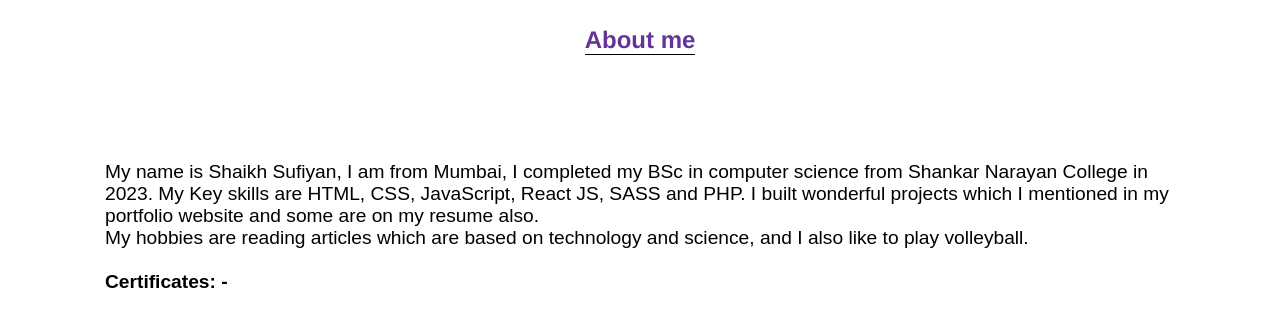
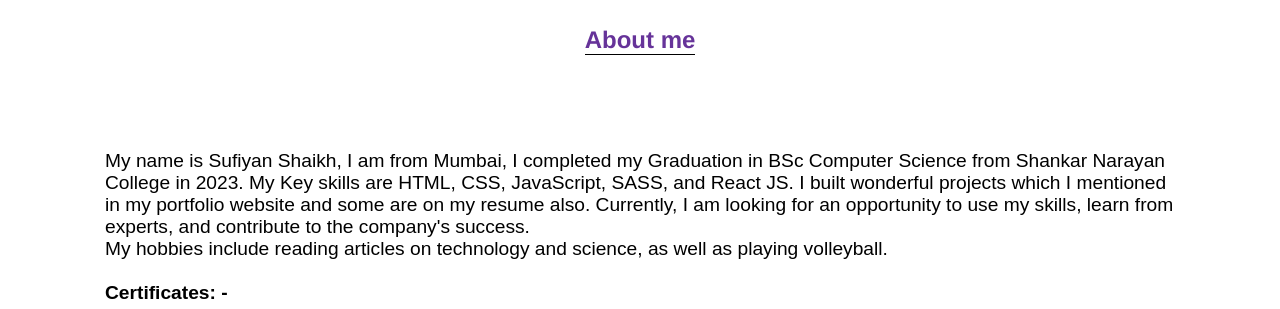
Before and after one commit to Sufiyan055/MyPortfolio-website, a plain HTML site: page index.html in a window 1280 px wide. Shown: the part 2123-2432 px from the top of the page. Drawn offline with nearby package versions, Linux system fonts and the light colour scheme.

Commit message:
Portfolio update

```diff
--- a/index.html
+++ b/index.html
@@ -57,7 +57,7 @@
             <a href="#AboutId">
               <button>More about me</button>
             </a>
-            <a class="cvlink" href="Shaikh Sufiyan__Resume.pdf" download
+            <a class="cvlink" href="ResumeCareer - Google Docs.pdf" download
               >Download Resume <i class="fa-solid fa-download"></i
             ></a>
           </div>
@@ -294,9 +294,6 @@
       <div class="imageSkill hidden">
         <img src="images/sass logo.svg" width="200" alt="" />
       </div>
-      <div class="imageSkill hidden">
-        <img src="images/PHP-logo.svg" width="200" alt="" />
-      </div>
     </div>
 
     <!-- About me -->
@@ -306,14 +303,16 @@
       <div class="AboutMe">
         <div class="aboutDiscripton">
           <p>
-            My name is Shaikh Sufiyan, I am from Mumbai, I completed my BSc in
-            computer science from Shankar Narayan College in 2023. My Key skills
-            are HTML, CSS, JavaScript, React JS, SASS and PHP. I built wonderful
-            projects which I mentioned in my portfolio website and some are on
-            my resume also.
+            My name is Sufiyan Shaikh, I am from Mumbai, I completed my
+            Graduation in BSc Computer Science from Shankar Narayan College in
+            2023. My Key skills are HTML, CSS, JavaScript, SASS, and React JS. I
+            built wonderful projects which I mentioned in my portfolio website
+            and some are on my resume also. Currently, I am looking for an
+            opportunity to use my skills, learn from experts, and contribute to
+            the company's success.
             <br />
-            My hobbies are reading articles which are based on technology and
-            science, and I also like to play volleyball.
+            My hobbies include reading articles on technology and science, as
+            well as playing volleyball.
             <br />
             <br />
             <b>Certificates: -</b>
```
Also changed, not shown: 2 other files.
